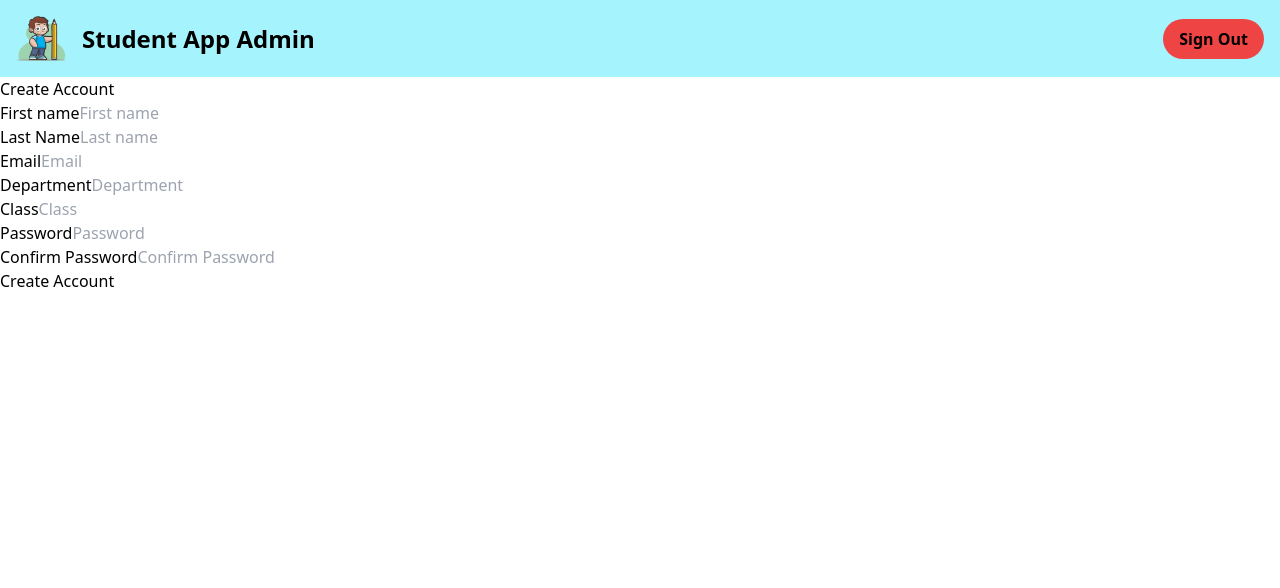
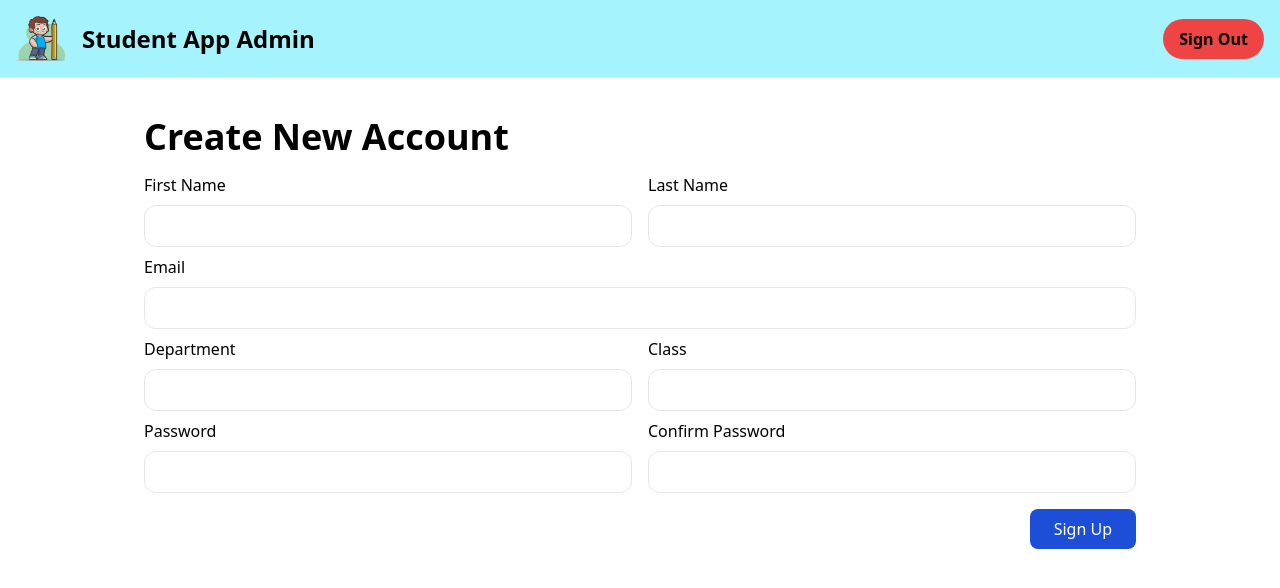
Before and after one commit to SodaraSou/Student-App-Web, a React (Create React App) app: page /createaccount in a window 1280 px wide. Shown: the top 588 px of the page. Built offline with nearby package versions, Linux system fonts and the light colour scheme; no server answers; sample sign-in values are in the browser's storage.

Commit message:
Switched to reducer

```diff
--- a/src/components/context/StudentAppAction.js
+++ b/src/components/context/StudentAppAction.js
@@ -1,5 +1,7 @@
-import { get, ref } from "firebase/database";
-import { db } from "../../firebase.config";
+import { get, ref, remove, set } from "firebase/database";
+import { db, auth } from "../../firebase.config";
+import { createUserWithEmailAndPassword, deleteUser } from "firebase/auth";
+import { Navigate } from "react-router-dom";
 
 export const getStudents = async () => {
   try {
@@ -22,3 +24,46 @@ export const getStudent = async (studentId) => {
     console.log(error);
   }
 };
+
+export const createStudentAccount = async (studentDetial) => {
+  const { email, password, firstName, lastName, department, Class } =
+    studentDetial;
+  try {
+    // Add account to Firebase Auth
+    const studentCredential = await createUserWithEmailAndPassword(
+      auth,
+      email,
+      password,
+      { disableAutoSignIn: true }
+    );
+    // Add details to Firebase DB
+    const dataRef = ref(db, `data/${studentCredential.user.uid}/`);
+    set(dataRef, {
+      id: studentCredential.user.uid,
+      firstName,
+      lastName,
+      department,
+      Class,
+      email,
+      password,
+    });
+    return true;
+  } catch (error) {
+    console.log(error);
+  }
+};
+
+export const deleteAccount = (studentId) => {
+  try {
+    const dataRef = ref(db, `data/${studentId}/`);
+    // Delete from Firebase Auth
+    // deleteUser(studentId).then(() => {
+    //   console.log("Delete Completed");
+    // });
+    // Delete from Firebase DB
+    remove(dataRef);
+    return true;
+  } catch (error) {
+    console.log(error);
+  }
+};
--- a/src/components/context/StudentAppReducer.js
+++ b/src/components/context/StudentAppReducer.js
@@ -17,6 +17,16 @@ const StudentAppReducer = (state, action) => {
         student: action.payload,
         loading: false,
       };
+    case "CREATE_STUDENT":
+      return {
+        ...state,
+        loading: false,
+      };
+    case "DELETE_STUDENT":
+      return {
+        ...state,
+        loading: false,
+      };
     default:
       break;
   }
--- a/src/pages/CreateAccount.jsx
+++ b/src/pages/CreateAccount.jsx
@@ -1,10 +1,11 @@
 import { useState, useContext } from "react";
+import { createStudentAccount } from "../components/context/StudentAppAction";
 import StudentAppContext from "../components/context/StudentAppContext";
 import Spinner from "../components/Spinner";
 import Navbar from "../components/Navbar";
 
 function CreateAccount() {
-  const { createStudentAccount, loading } = useContext(StudentAppContext);
+  const { loading, dispatch } = useContext(StudentAppContext);
 
   const [inputData, setInputData] = useState({
     firstName: "",
@@ -20,9 +21,13 @@ function CreateAccount() {
       [e.target.id]: e.target.value,
     }));
   };
-  const onSubmit = (e) => {
+  const onSubmit = async (e) => {
     e.preventDefault();
-    createStudentAccount(inputData);
+    dispatch({ type: "LOADING" });
+    const test = await createStudentAccount(inputData);
+    if (test) {
+      dispatch({ type: "CREATE_STUDENT" });
+    }
   };
 
   if (loading) {
@@ -32,94 +37,109 @@ function CreateAccount() {
   return (
     <>
       <Navbar />
-      <div className="create-account-container">
-        <h1>Create Account</h1>
-        <form className="row g-3" onSubmit={onSubmit}>
-          <div className="col-md-6">
-            <label htmlFor="firstname" className="form-label">
-              First name
+      <div className="max-w-5xl mx-auto">
+        <div className="p-4 md:py-10">
+          <h1 className="text-2xl md:text-4xl font-semibold mb-4">
+            Create New Account
+          </h1>
+          <form onSubmit={onSubmit}>
+            <div className="flex flex-col md:flex-row gap-4 mb-2">
+              <div className="flex flex-col w-full">
+                <label htmlFor="firstName" className="mb-2">
+                  First Name
                 </label>
                 <input
                   type="text"
-              className="form-control"
                   id="firstName"
-              placeholder="First name"
+                  placeholder=""
                   onChange={onChange}
+                  className="border p-2 rounded-xl"
                 />
               </div>
-          <div className="col-md-6">
-            <label htmlFor="lastName" className="form-label">
+              <div className="flex flex-col w-full">
+                <label htmlFor="lastName" className="mb-2">
                   Last Name
                 </label>
                 <input
                   type="text"
-              className="form-control"
                   id="lastName"
-              placeholder="Last name"
+                  placeholder=""
                   onChange={onChange}
+                  className="border p-2 rounded-xl"
                 />
               </div>
-          <div className="col-12">
-            <label htmlFor="email" className="form-label">
+            </div>
+            <div className="flex flex-col w-full mb-2">
+              <label htmlFor="firstName" className="mb-2">
                 Email
               </label>
               <input
-              type="email"
-              className="form-control"
+                type="text"
                 id="email"
-              placeholder="Email"
+                placeholder=""
                 onChange={onChange}
+                className="border p-2 rounded-xl"
               />
             </div>
-          <div className="col-md-6">
-            <label htmlFor="Department" className="form-label">
+            <div className="flex flex-col md:flex-row gap-4 mb-2">
+              <div className="flex flex-col w-full">
+                <label htmlFor="firstName" className="mb-2">
                   Department
                 </label>
                 <input
                   type="text"
-              className="form-control"
                   id="department"
-              placeholder="Department"
+                  placeholder=""
                   onChange={onChange}
+                  className="border p-2 rounded-xl"
                 />
               </div>
-          <div className="col-md-6">
-            <label htmlFor="class" className="form-label">
+              <div className="flex flex-col w-full">
+                <label htmlFor="lastName" className="mb-2">
                   Class
                 </label>
                 <input
                   type="text"
-              className="form-control"
                   id="Class"
-              placeholder="Class"
+                  placeholder=""
                   onChange={onChange}
+                  className="border p-2 rounded-xl"
                 />
               </div>
-          <div className="col-md-6">
-            <label htmlFor="Department" className="form-label">
+            </div>
+            <div className="flex flex-col md:flex-row gap-4 mb-4">
+              <div className="flex flex-col w-full">
+                <label htmlFor="firstName" className="mb-2">
                   Password
                 </label>
                 <input
-              type="text"
-              className="form-control"
+                  type="password"
                   id="password"
-              placeholder="Password"
+                  placeholder=""
                   onChange={onChange}
+                  className="border p-2 rounded-xl"
                 />
               </div>
-          <div className="col-md-6">
-            <label htmlFor="class" className="form-label">
+              <div className="flex flex-col w-full">
+                <label htmlFor="lastName" className="mb-2">
                   Confirm Password
                 </label>
                 <input
-              type="text"
-              className="form-control"
-              placeholder="Confirm Password"
-              onChange={onChange}
+                  type="password"
+                  id="confirmPassword"
+                  placeholder=""
+                  // onChange={onChange}
+                  className="border p-2 rounded-xl"
                 />
               </div>
-          <button className="btn btn-primary">Create Account</button>
+            </div>
+            <div className="flex md:justify-end">
+              <button className="w-full md:w-auto text-white p-2 px-6 bg-blue-700 rounded-lg hover:bg-blue-800 focus:ring-4 focus:outline-none focus:ring-blue-300 dark:bg-blue-600 dark:hover:bg-blue-700 dark:focus:ring-blue-800">
+                Sign Up
+              </button>
+            </div>
           </form>
+        </div>
       </div>
     </>
   );
--- a/src/pages/Home.jsx
+++ b/src/pages/Home.jsx
@@ -1,15 +1,21 @@
+import { Link } from "react-router-dom";
 import Navbar from "../components/Navbar";
 import StudentList from "../components/StudentList";
+import PlusSign from "../components/assets/svg/plus-solid.svg";
 
 function Home() {
   return (
     <>
       <Navbar />
-      <div className="container">
-        <h1>Hello Admin!</h1>
-        <div className="d-flex justify-content-center justify-content-md-start">
-          <StudentList />
-        </div>
+      <div className="max-w-7xl mx-auto grid grid-cols-1 md:grid-cols-2 lg:grid-cols-3 items-center gap-4 p-10 xl:px-0">
+        <StudentList />
+        <Link
+          to="/createaccount"
+          className="h-full flex flex-col border items-center justify-center border-gray-200 rounded-lg shadow dark:bg-gray-800 dark:border-gray-700"
+        >
+          <img src={PlusSign} alt="PlusSign" height={24} width={24} />
+          <h1>Add new student</h1>
+        </Link>
       </div>
     </>
   );
--- a/src/pages/Profile.jsx
+++ b/src/pages/Profile.jsx
@@ -1,12 +1,19 @@
 import { useEffect, useContext } from "react";
-import { useParams } from "react-router-dom";
+import { useParams, useNavigate } from "react-router-dom";
 import StudentAppContext from "../components/context/StudentAppContext";
-import { getStudent } from "../components/context/StudentAppAction";
+import {
+  getStudent,
+  deleteAccount,
+} from "../components/context/StudentAppAction";
+import testAvatar from "../components/assets/splash.png";
+import userMinus from "../components/assets/svg/user-minus-solid.svg";
 import Spinner from "../components/Spinner";
+import Navbar from "../components/Navbar";
 
 function Profile() {
   const { student, loading, dispatch } = useContext(StudentAppContext);
   const { studentId } = useParams();
+  const navigate = useNavigate();
 
   useEffect(() => {
     dispatch({ type: "LOADING" });
@@ -17,14 +24,45 @@ function Profile() {
     getStudentData();
   }, [studentId]);
 
+  const handleDelete = () => {
+    dispatch({ type: "LOADING" });
+    const deleteStudentAccount = deleteAccount(studentId);
+    if (deleteStudentAccount) {
+      dispatch({ type: "DELETE_STUDENT" });
+      navigate("/");
+    }
+  };
+
   if (loading) {
     return <Spinner />;
   }
   return (
     <>
-      <h1>Hello</h1>
-      <h2>{student.firstName}</h2>
-      <h2>{student.department}</h2>
+      <Navbar />
+      <div className="max-w-5xl mx-auto">
+        <div className="p-4 md:p-10">
+          <div className="w-full md:w-1/2 shadow-xl rounded-xl overflow-hidden">
+            <div className="bg-cyan p-4 flex justify-between items-start">
+              <img
+                src={testAvatar}
+                alt="avatar"
+                className="bg-white rounded-full border h-24 w-24"
+              />
+              <button onClick={handleDelete}>
+                <img src={userMinus} height={20} width={20} alt="userMinuse" />
+              </button>
+            </div>
+            <div className=" h-auto p-4">
+              <div className="flex flex-col gap-2">
+                <h1 className="text-2xl font-semibold">
+                  {student.firstName} {student.lastName}
+                </h1>
+                <p>{`Department: ${student.department}, Class: ${student.Class}`}</p>
+              </div>
+            </div>
+          </div>
+        </div>
+      </div>
     </>
   );
 }
```
Also changed, not shown: src/components/context/StudentAppContext.js (+26 -31 lines). Lines whose indentation alone changed are shown as unchanged.
